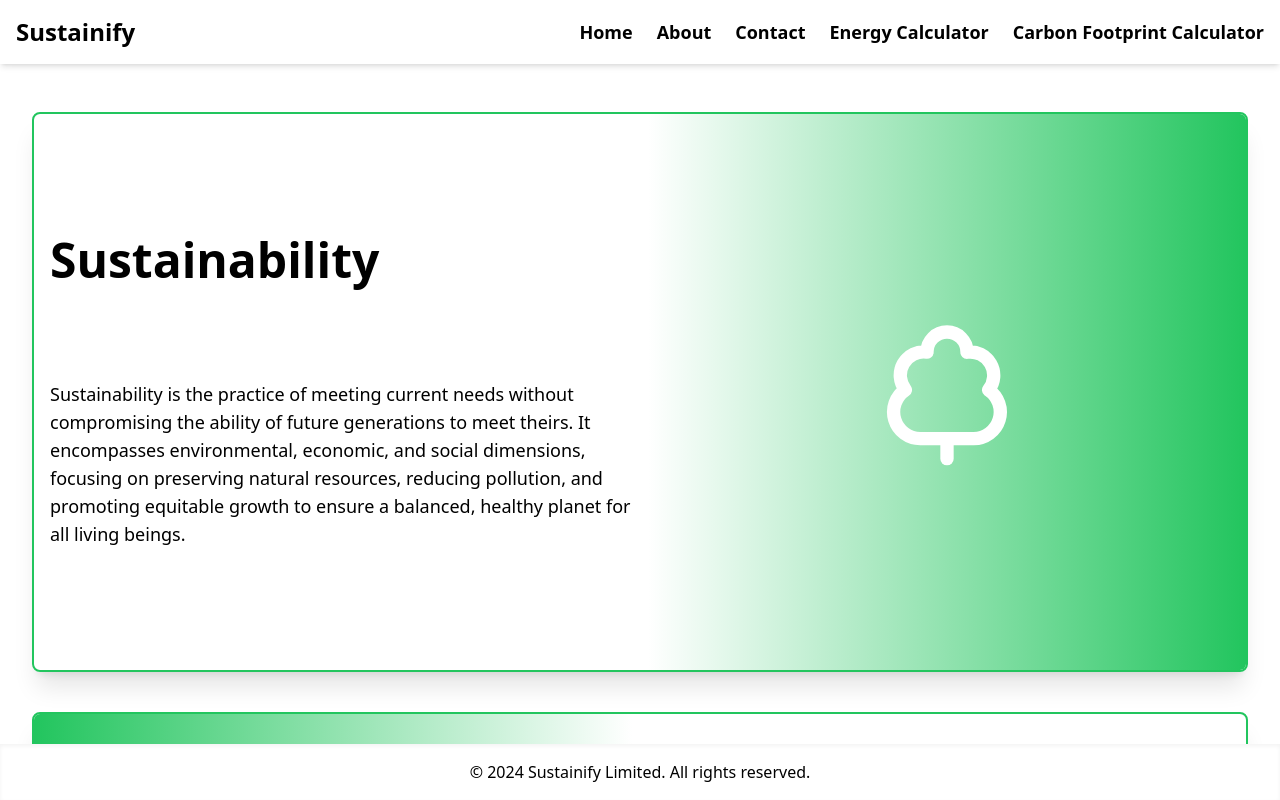
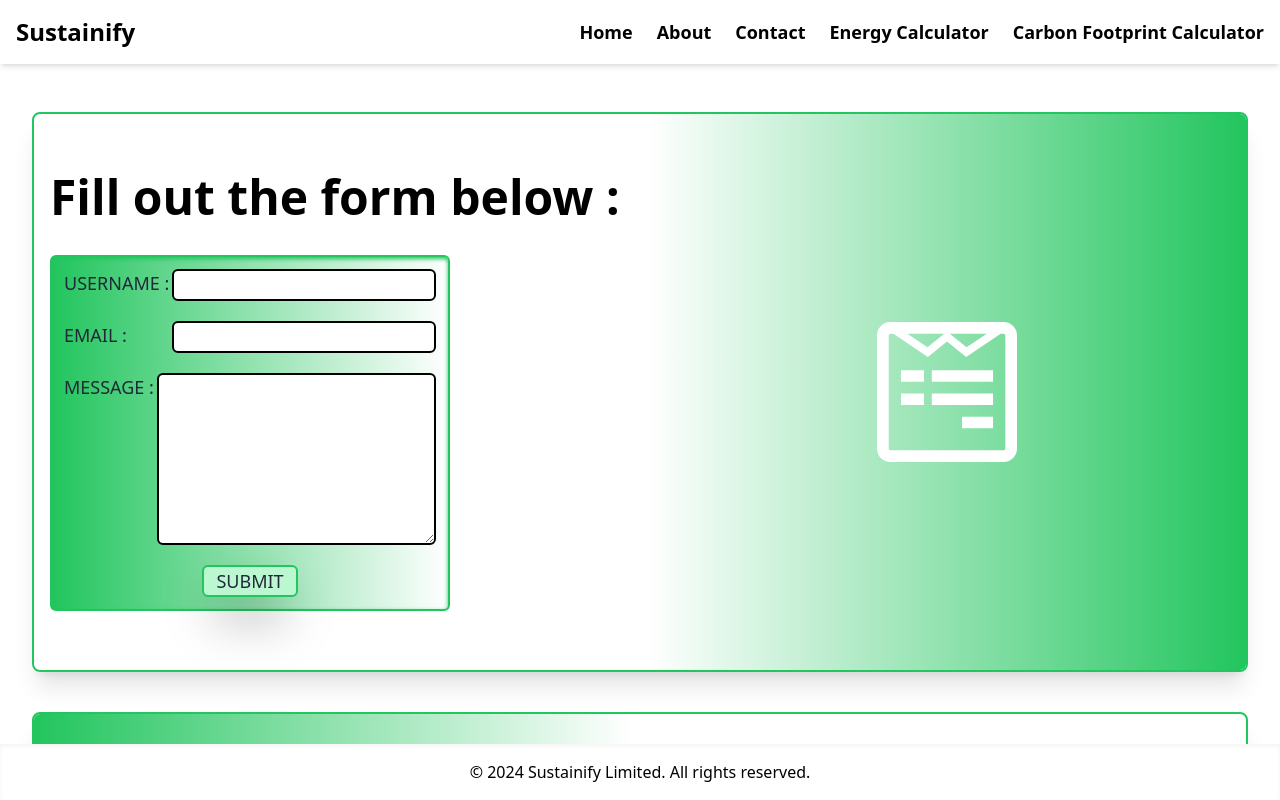
Before and after one commit to FirelodZuk05/Carbon-Footprint, a React (Create React App) app: page /contact-us in a window 1280 px wide. Built offline with nearby package versions, Linux system fonts and the light colour scheme.

Commit message:
new commit

```diff
--- a/src/App.js
+++ b/src/App.js
@@ -2,6 +2,7 @@ import "./App.css";
 import {Route,Routes} from "react-router-dom"
 import Home from "./pages/Home"
 import About from "./pages/About"
+import Contact from "./pages/Contact";
 
 function App() {
   return (
@@ -9,7 +10,7 @@ function App() {
         <Routes>
           <Route path="/" element= {<Home/>} />
           <Route path="/about" element= {<About/>} />
-          <Route path="/contact-us" element= {<Home/>} />
+          <Route path="/contact-us" element= {<Contact/>} />
           <Route path="/energy-calculator" element= {<Home/>} />
           <Route path="/carbon-footprint-calculator" element= {<Home/>} />
         </Routes>
--- /dev/null
+++ b/src/Components/Form.js
@@ -0,0 +1,26 @@
+import React from 'react'
+
+const Form = () => {
+  return (
+    <form className='flex flex-col border-2 gap-5 w-[10rem] sm-[25rem] md:w-[25rem] lg:w-[25rem] p-3 rounded-md shadow-inner border-green-500  shadow-green-500 bg-gradient-to-r from-green-500 to-white'>
+              <div className='flex flex-col lg:flex-row justify-between text-gray-800 uppercase'>
+                <label htmlFor="username">Username :</label>
+                <input type="text" name="username" id="username" autoComplete='off' required className='border-black border-2 rounded-md'/>
+              </div>
+              <div className='flex flex-col lg:flex-row justify-between text-gray-800 uppercase'>
+                <label htmlFor="email">Email :</label>
+                <input type="email" name="email"  id="email" autoComplete='off' required className='border-black border-2 rounded-md'/>
+              </div>
+              <div className='flex flex-col lg:flex-row justify-between text-gray-800 uppercase'>
+                <label htmlFor="message">Message :</label>
+                <textarea name="message" id="message" cols="25" rows="6" className='border-black border-2 rounded-md'></textarea>
+              </div>
+
+              <div className='w-full flex justify-center items-center text-gray-800 '>
+                <button type="submit" className='border-2 uppercase border-green-500 shadow-2xl shadow-black bg-green-200 px-3 rounded-md'>submit</button>
+              </div>
+    </form>
+  )
+}
+
+export default Form
--- a/src/pages/About.js
+++ b/src/pages/About.js
@@ -19,7 +19,7 @@ const About = () => {
         card={0}
         Icon={GiTreehouse}
         dir={0}
-        title="GoalsWhat is Sustainify ?"
+        title="What is Sustainify ?"
         Desc="A Sustainable Future Hub that is a dynamic and inclusive platform for improving knowledge and capacity of people in the key themes of sustainable development, with affordable and clean energy and climate action. This is a platform that aims at raising awareness, offering tools for work, and capacitating communities into sustainable practices. The creation of the Sustainable Future Hub would provide educational materials, interactive features, and monitoring tools to materialize actions toward a more sustainable future."
         last={2}
       />
--- /dev/null
+++ b/src/pages/Contact.js
@@ -0,0 +1,47 @@
+import React from 'react'
+
+import Card from '../components/Card'
+import Navbar from '../components/Navbar'
+import Form from '../components/Form'
+import Footer from '../components/Footer'
+
+import { FaWpforms } from "react-icons/fa6";
+import { FaPhone } from "react-icons/fa6";
+import { SiMinutemailer } from "react-icons/si";
+import { MdAttachEmail } from "react-icons/md";
+
+const Contact = () => {
+  return (
+    <div>
+        <Navbar/>
+        <Card
+            card={0}
+            Icon={FaWpforms}
+            dir={0}
+            title="Fill out the form below :"
+            Desc={<Form/>}
+            last={1}
+        />
+        <Card
+            card={1}
+            Icon={SiMinutemailer}
+            dir={1}
+            title="Contact details :"
+            Desc={<div className='ml-8 flex flex-col gap-5'>
+                <div className='flex flex-row gap-5'>
+                    <FaPhone className={`text-purple-500 text-[2rem] lg:text-[3rem]`}/>
+                    <div>1234567890</div>
+                </div>
+                <div className='flex flex-row gap-5'>
+                    <MdAttachEmail className={`text-purple-500 text-[2rem] lg:text-[3rem]`}/>
+                    <div>Sustainify-help@gmail.com</div>
+                </div>
+            </div>}
+            last={1}
+        />
+        <Footer/>
+    </div>
+  )
+}
+
+export default Contact
--- a/src/pages/Home.js
+++ b/src/pages/Home.js
@@ -39,7 +39,7 @@ const Home = () => {
         card={2}
         Icon={GiTreehouse}
         dir={0}
-        title="GoalsWhat is Sustainify ?"
+        title="What is Sustainify ?"
         Desc="A Sustainable Future Hub that is a dynamic and inclusive platform for improving knowledge and capacity of people in the key themes of sustainable development, with affordable and clean energy and climate action. This is a platform that aims at raising awareness, offering tools for work, and capacitating communities into sustainable practices. The creation of the Sustainable Future Hub would provide educational materials, interactive features, and monitoring tools to materialize actions toward a more sustainable future."
         last={4}
       />
```
Also changed, not shown: src/Components/Navbar.js (line endings or trailing spaces).
